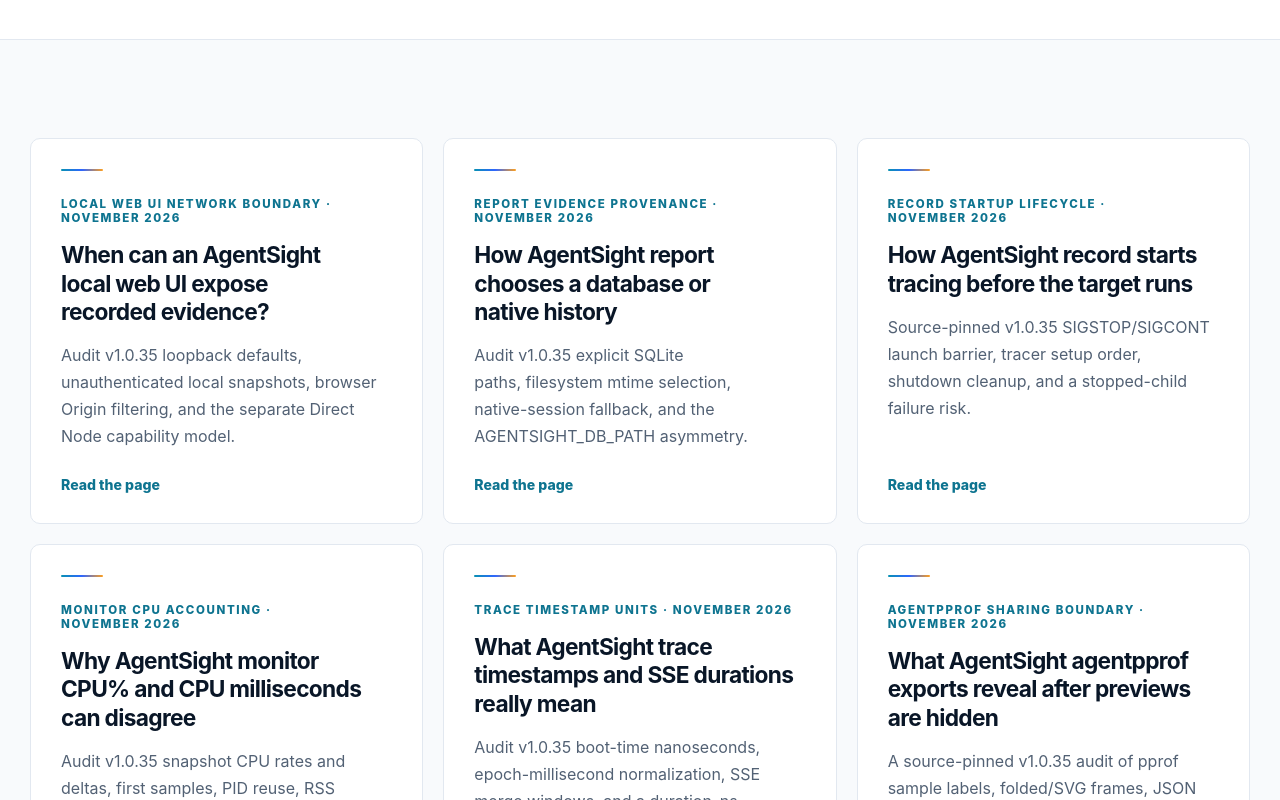
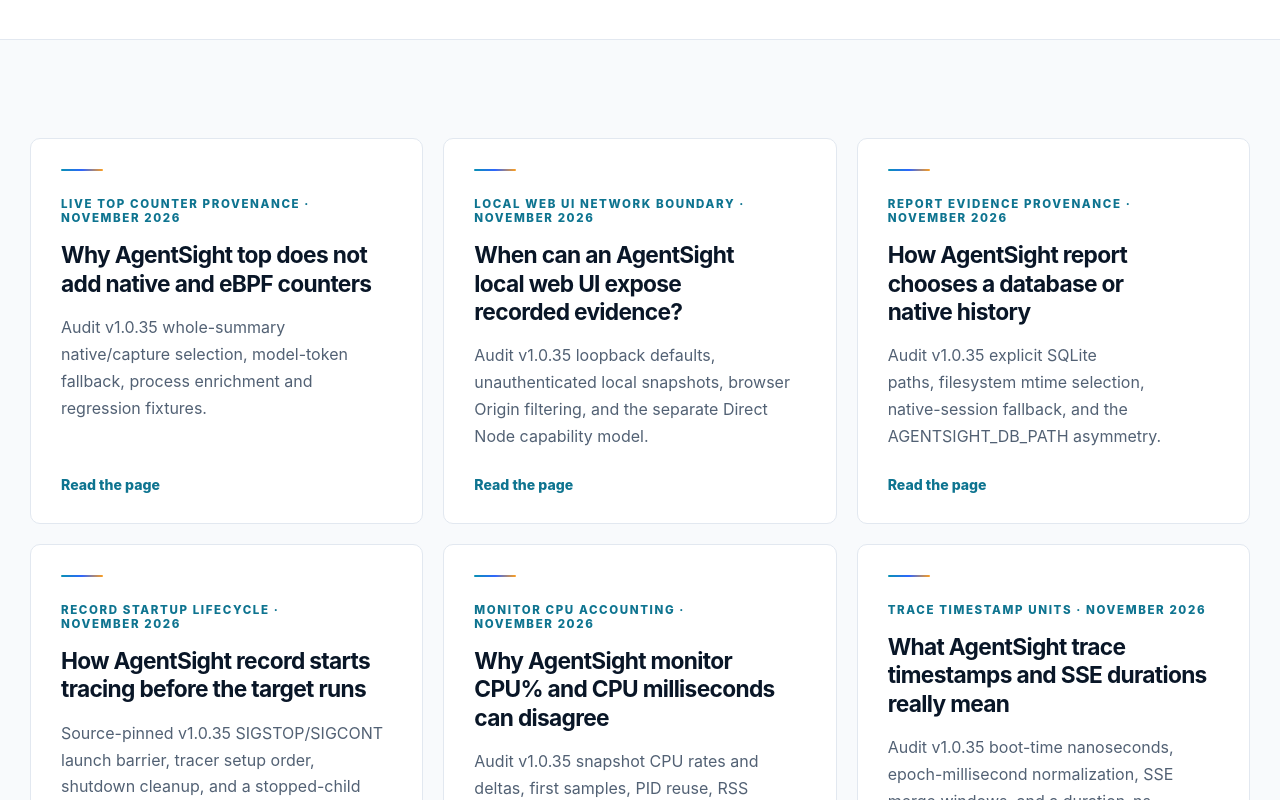
Before and after one commit to eunomia-bpf/agentsight-website, a Next.js app: page /blog in a window 1280 px wide. Shown: the part 500-1300 px from the top of the page. Built offline with nearby package versions, Linux system fonts and the light colour scheme.

Commit message:
feat(blog): register live top source precedence article

```diff
--- a/src/app/blog/page.tsx
+++ b/src/app/blog/page.tsx
@@ -7,6 +7,11 @@ import { contentPath, getPages } from '@/lib/public-content';
 import { hubConfig, site } from '@/lib/site';
 
 const config = hubConfig.blog;
+const topCounterArticle = {
+  title: 'Why AgentSight top does not add native and eBPF counters',
+  description: 'Audit v1.0.35 whole-summary native/capture selection, model-token fallback, process enrichment and regression fixtures.',
+  href: '/blog/why-agentsight-top-counters-do-not-add/',
+};
 const localWebAccessArticle = {
   title: 'When can an AgentSight local web UI expose recorded evidence?',
   description: 'Audit v1.0.35 loopback defaults, unauthenticated local snapshots, browser Origin filtering, and the separate Direct Node capability model.',
@@ -201,6 +206,7 @@ export default function BlogPage() {
     url: `${site.url}${config.path}`,
     hasPart: [
       ...pages.map((page) => ({ '@type': 'WebPage', name: page.title, url: `${site.url}${contentPath(page)}` })),
+      { '@type': 'WebPage', name: topCounterArticle.title, url: site.url + topCounterArticle.href },
       { '@type': 'WebPage', name: localWebAccessArticle.title, url: site.url + localWebAccessArticle.href },
       { '@type': 'WebPage', name: reportSelectionArticle.title, url: site.url + reportSelectionArticle.href },
       { '@type': 'WebPage', name: recordStartupArticle.title, url: site.url + recordStartupArticle.href },
@@ -246,6 +252,12 @@ export default function BlogPage() {
       </section>
       <section className="section">
         <div className="shell card-grid">
+          <article className="content-card">
+            <p className="card-label">Live top counter provenance · November 2026</p>
+            <h2><Link href={topCounterArticle.href}>{topCounterArticle.title}</Link></h2>
+            <p>{topCounterArticle.description}</p>
+            <Link className="arrow-link" href={topCounterArticle.href}>Read the page</Link>
+          </article>
           <article className="content-card">
             <p className="card-label">Local web UI network boundary · November 2026</p>
             <h2><Link href={localWebAccessArticle.href}>{localWebAccessArticle.title}</Link></h2>
```
